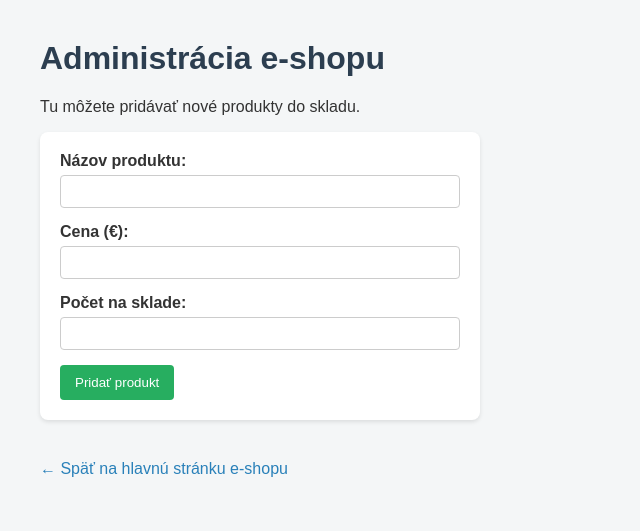
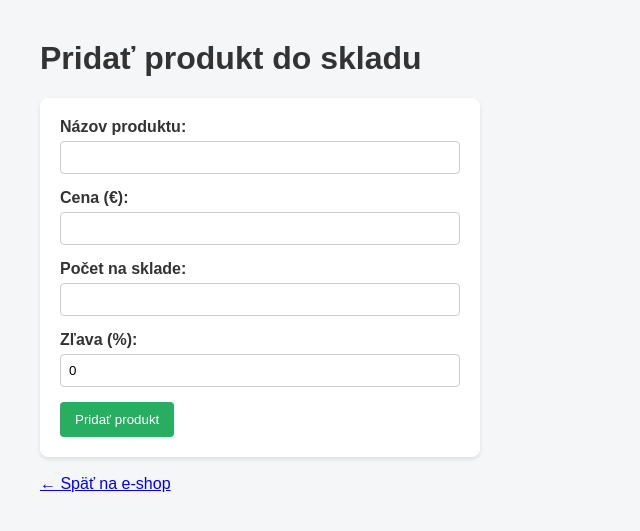
Before and after one commit to matuso1/eshop, a FastAPI app: template templates/admin.html in a window 1280 px wide. Shown: the top 531 px of the page, without its empty margins (0-640 px from the left). Run offline with FastAPI, Linux system fonts and the light colour scheme; the template is opened without the code that fills it, so the values that code supplies are empty.

Commit message:
Update admin.html

```diff
--- a/templates/admin.html
+++ b/templates/admin.html
@@ -2,41 +2,39 @@
 <html lang="sk">
 <head>
     <meta charset="UTF-8">
-    <meta name="viewport" content="width=device-width, initial-scale=1.0">
-    <title>Admin - E-shop Sklad</title>
+    <title>Admin - Sklad</title>
     <style>
         body { font-family: Arial, sans-serif; margin: 40px; background-color: #f4f6f7; color: #333; }
-        h1, h2 { color: #2c3e50; }
-        form { background: white; padding: 20px; border-radius: 8px; box-shadow: 0 2px 4px rgba(0,0,0,0.1); max-width: 400px; margin-bottom: 20px; }
+        form { background: white; padding: 20px; border-radius: 8px; box-shadow: 0 2px 4px rgba(0,0,0,0.1); max-width: 400px; }
         div { margin-bottom: 15px; }
         label { display: block; margin-bottom: 5px; font-weight: bold; }
-        input[type="text"], input[type="number"] { width: 100%; padding: 8px; box-sizing: border-box; border: 1px solid #ccc; border-radius: 4px; }
+        input { width: 100%; padding: 8px; box-sizing: border-box; border: 1px solid #ccc; border-radius: 4px; }
         button { background: #27ae60; color: white; border: none; padding: 10px 15px; border-radius: 4px; cursor: pointer; }
         button:hover { background: #219653; }
-        .back-link { display: inline-block; margin-top: 20px; text-decoration: none; color: #2980b9; }
     </style>
 </head>
 <body>
-    <h1>Administrácia e-shopu</h1>
-    <p>Tu môžete pridávať nové produkty do skladu.</p>
-
-    <!-- Formulár na pridanie produktu -->
+    <h1>Pridať produkt do skladu</h1>
     <form action="/admin/add-product" method="POST">
         <div>
-            <label for="name">Názov produktu:</label>
-            <input type="text" id="name" name="name" required>
+            <label>Názov produktu:</label>
+            <input type="text" name="name" required>
         </div>
         <div>
-            <label for="price">Cena (€):</label>
-            <input type="number" step="0.01" id="price" name="price" required>
+            <label>Cena (€):</label>
+            <input type="number" step="0.01" name="price" required>
         </div>
         <div>
-            <label for="stock">Počet na sklade:</label>
-            <input type="number" id="stock" name="stock" required>
+            <label>Počet na sklade:</label>
+            <input type="number" name="stock" required>
+        </div>
+        <div>
+            <label>Zľava (%):</label>
+            <input type="number" step="0.01" name="discount" value="0">
         </div>
         <button type="submit">Pridať produkt</button>
     </form>
-
-    <a href="/" class="back-link">← Späť na hlavnú stránku e-shopu</a>
+    <br>
+    <a href="/">← Späť na e-shop</a>
 </body>
 </html>
```
